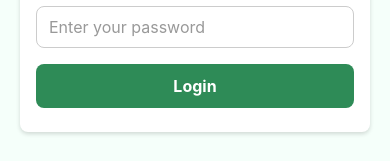
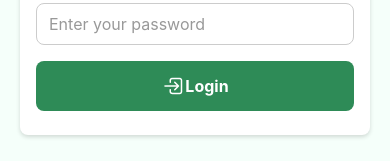
Before and after one commit to devadigaakash777/hospital-management-system, a React Native app: screen / in a window 390 px wide. Shown: the part 501-662 px from the top of the page. Built offline with nearby package versions, Linux system fonts and the light colour scheme.

Commit message:
feat: added icons

```diff
--- a/package.json
+++ b/package.json
@@ -13,7 +13,8 @@
     "@react-native/new-app-screen": "0.83.1",
     "react": "19.2.0",
     "react-native": "0.83.1",
-    "react-native-safe-area-context": "^5.5.2"
+    "react-native-safe-area-context": "^5.5.2",
+    "react-native-vector-icons": "^10.3.0"
   },
   "devDependencies": {
     "@babel/core": "^7.25.2",
--- /dev/null
+++ b/react-native.config.js
@@ -0,0 +1,3 @@
+module.exports = {
+  assets: ['node_modules/react-native-vector-icons/Fonts'],
+};
--- a/src/screen/LoginScreen.tsx
+++ b/src/screen/LoginScreen.tsx
@@ -5,6 +5,7 @@ import { colors } from '../theme';
 import { SafeAreaView } from 'react-native-safe-area-context';
 import { AppHeader } from '../components';
 import { SectionHeader } from '../components';
+import Icon from 'react-native-vector-icons/Ionicons';
 
 export default function LoginScreen() {
   const [username, setUsername] = useState('');
@@ -47,6 +48,7 @@ export default function LoginScreen() {
         />
 
         <TouchableOpacity style={styles.button} onPress={handleLogin}>
+          <Icon name="log-in-outline" size={24} color="white" />
           <Text style={styles.buttonText}>Login</Text>
         </TouchableOpacity>
       </View>
@@ -75,6 +77,8 @@ const styles = StyleSheet.create({
     color: colors.textPrimary,
   },
   button: {
+    flexDirection: 'row',
+    justifyContent: 'center',
     backgroundColor: colors.primary,
     padding: 12,
     borderRadius: 8,
@@ -88,10 +92,10 @@ const styles = StyleSheet.create({
 });
 
 const shadowStyle = {
-  shadowColor: '#000',      // iOS
+  shadowColor: '#000', // iOS
   shadowOffset: { width: 0, height: 2 },
   shadowOpacity: 0.15,
   shadowRadius: 4,
 
-  elevation: 4,             // Android
+  elevation: 4, // Android
 };
--- /dev/null
+++ b/src/types/react-native-vector-icons.d.ts
@@ -0,0 +1,5 @@
+declare module 'react-native-vector-icons/MaterialCommunityIcons';
+declare module 'react-native-vector-icons/Ionicons';
+declare module 'react-native-vector-icons/Feather';
+declare module 'react-native-vector-icons/AntDesign';
+declare module 'react-native-vector-icons/FontAwesome';
--- a/tsconfig.json
+++ b/tsconfig.json
@@ -2,6 +2,7 @@
   "extends": "@react-native/typescript-config",
   "compilerOptions": {
     "types": ["jest"],
+    "typeRoots": ["./node_modules/@types", "./src/types"]
   },
   "include": ["**/*.ts", "**/*.tsx"],
   "exclude": ["**/node_modules", "**/Pods"]
```
Also changed, not shown: 24 other files (tests, documents, lock files or other folders).
